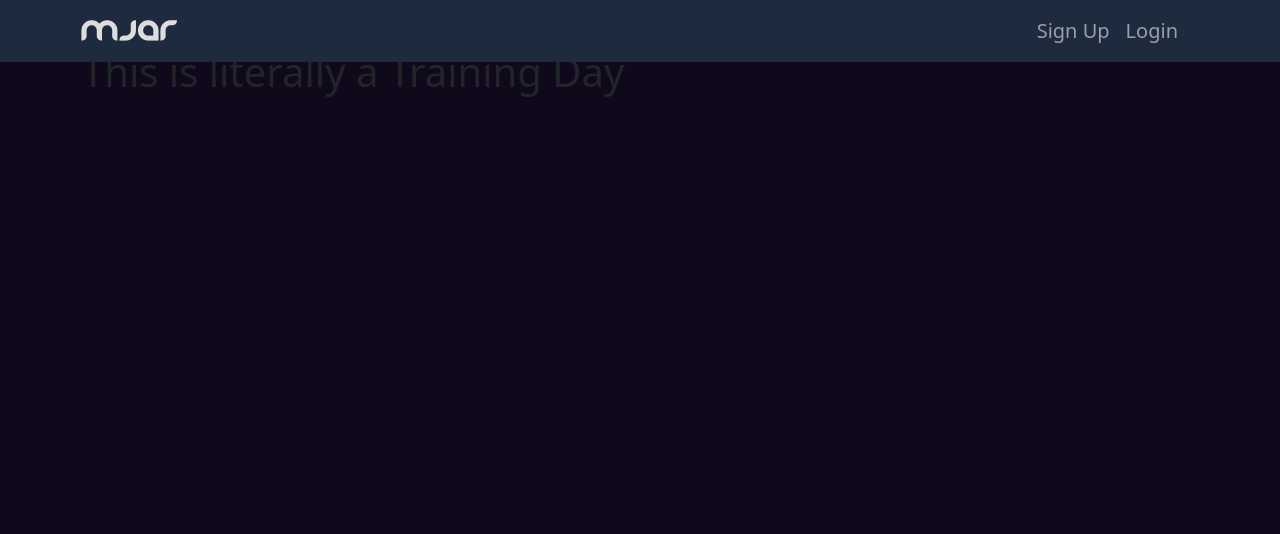
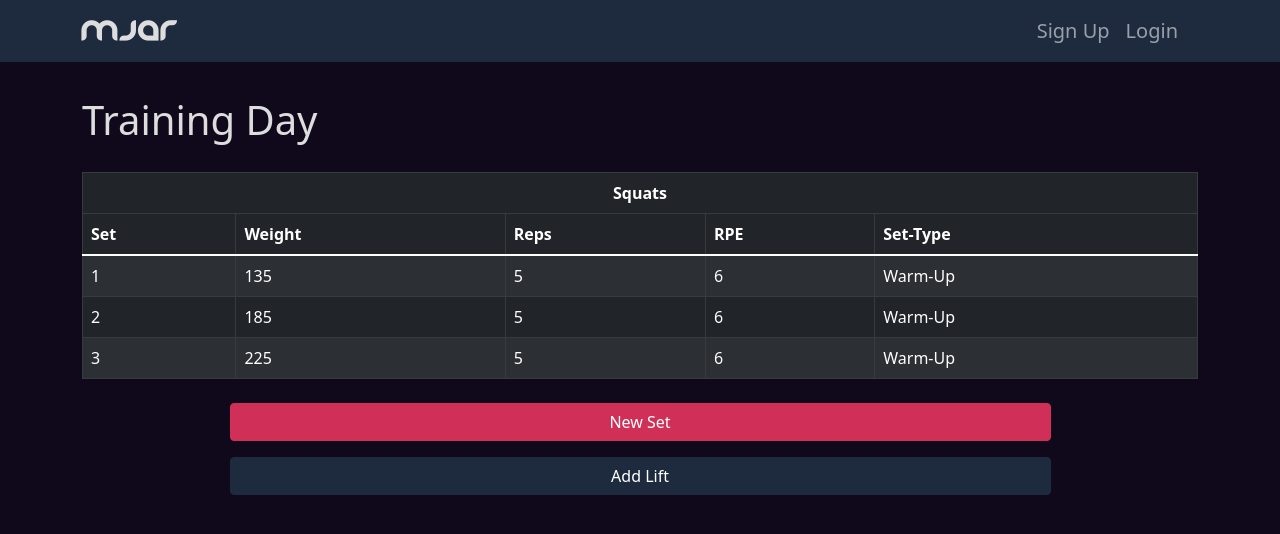
Before and after one commit to Mpb0406/MJAR, a React (Create React App) app in the folder frontend/: page /training/1/1/1 in a window 1280 px wide. Shown: the top 534 px of the page. Built offline with nearby package versions, Linux system fonts and the light colour scheme; a web font is replaced by a local one.

Commit message:
Styled Training Day Page

```diff
--- a/frontend/src/Pages/TrainingDay.js
+++ b/frontend/src/Pages/TrainingDay.js
@@ -1,9 +1,57 @@
 import React from "react";
+import { Table, Button } from "react-bootstrap";
 
 const TrainingDay = () => {
   return (
-    <div>
-      <h1>This is literally a Training Day</h1>
+    <div className="mt-5 text-light">
+      <h1 className="pb-1">Training Day</h1>
+      <Table
+        striped
+        bordered
+        hover
+        variant="dark"
+        className="mt-4 position-relative"
+        responsive="sm">
+        <thead>
+          <tr className="text-center">
+            <th colSpan={5}>Squats</th>
+          </tr>
+          <tr>
+            <th>Set</th>
+            <th>Weight</th>
+            <th>Reps</th>
+            <th>RPE</th>
+            <th>Set-Type</th>
+          </tr>
+        </thead>
+        <tbody>
+          <tr>
+            <td>1</td>
+            <td>135</td>
+            <td>5</td>
+            <td>6</td>
+            <td>Warm-Up</td>
+          </tr>
+          <tr>
+            <td>2</td>
+            <td>185</td>
+            <td>5</td>
+            <td>6</td>
+            <td>Warm-Up</td>
+          </tr>
+          <tr>
+            <td>3</td>
+            <td>225</td>
+            <td>5</td>
+            <td>6</td>
+            <td>Warm-Up</td>
+          </tr>
+        </tbody>
+      </Table>
+      <div className="d-grid w-75 m-auto gap-3 px-2 pt-2">
+        <Button variant="secondary">New Set</Button>
+        <Button variant="primary">Add Lift</Button>
+      </div>
     </div>
   );
 };
```
